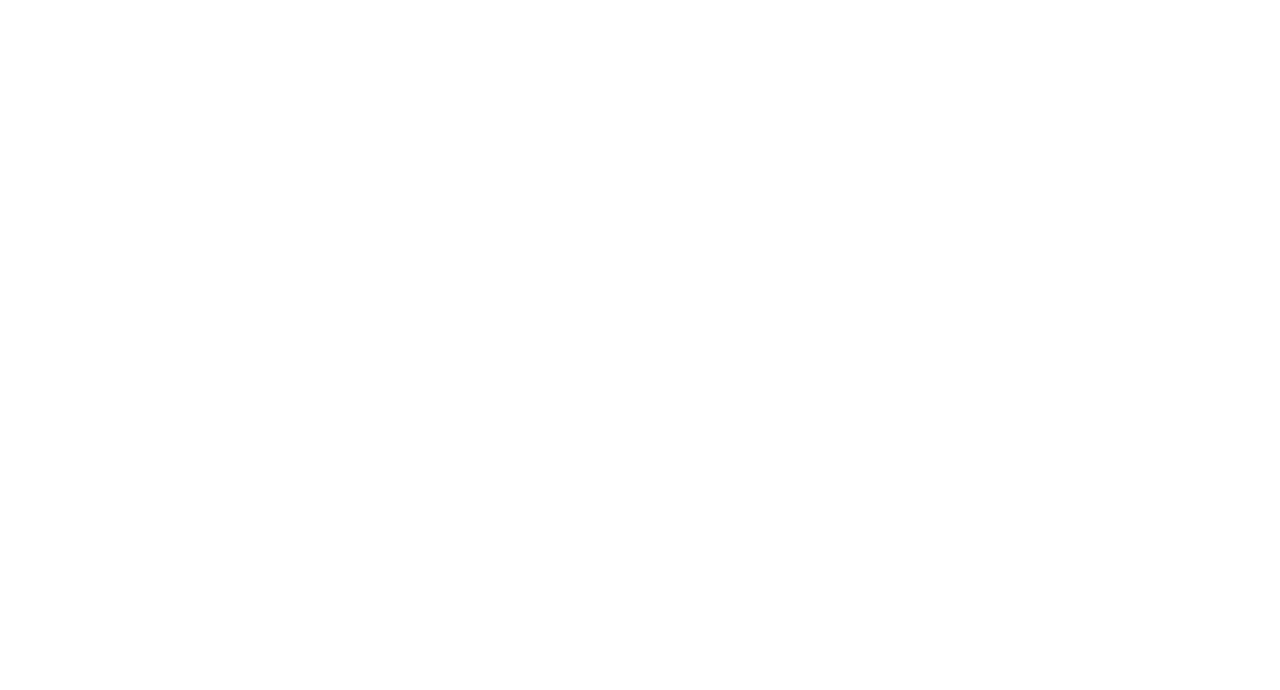
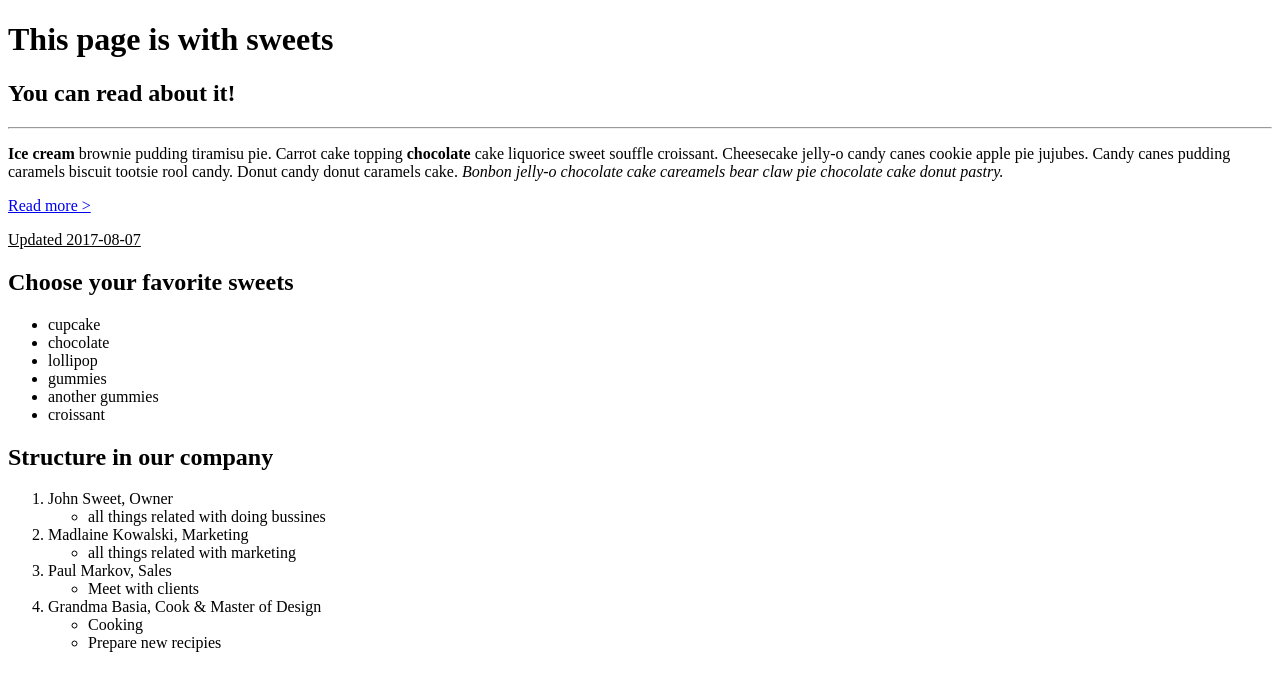
Before and after one commit to mareknibelski/exercises_html_css, a plain HTML site: page 02.Formatowanie_tekstu/index.html in a window 1280 px wide. Drawn offline with Linux system fonts and the light colour scheme.

Commit message:
add 2 work

```diff
--- a/02.Formatowanie_tekstu/index.html
+++ b/02.Formatowanie_tekstu/index.html
@@ -5,5 +5,50 @@
     <title>Task 2</title>
 </head>
 <body>
+  <h1>This page is with sweets</h1>
+  <h2>You can read about it!</h2>
+  <hr />
+  <p>
+    <b>Ice cream</b> brownie pudding tiramisu pie. Carrot
+    cake topping <b>chocolate</b> cake liquorice sweet souffle
+    croissant. Cheesecake jelly-o candy canes cookie apple pie
+    jujubes. Candy canes pudding caramels biscuit tootsie rool
+    candy. Donut candy donut caramels cake. <i>Bonbon jelly-o
+    chocolate cake careamels bear claw pie chocolate cake
+    donut pastry.</i>
+  </p>
+  <p>
+    <a href="#">Read more &#62;</a>
+  </p>
+  <u>Updated 2017-08-07</u>
+  <h2>Choose your favorite sweets</h2>
+  <ul>
+    <li>cupcake</li>
+    <li>chocolate</li>
+    <li>lollipop</li>
+    <li>gummies</li>
+    <li>another gummies</li>
+    <li>croissant</li>
+  </ul>
+  <h2>Structure in our company</h2>
+  <ol>
+    <li>John Sweet, Owner</li>
+    <ul>
+      <li>all things related with doing bussines</li>
+    </ul>
+    <li>Madlaine Kowalski, Marketing</li>
+    <ul>
+      <li>all things related with marketing</li>
+    </ul>
+    <li>Paul Markov, Sales</li>
+    <ul>
+      <li>Meet with clients</li>
+    </ul>
+    <li>Grandma Basia, Cook & Master of Design</li>
+    <ul>
+      <li>Cooking</li>
+      <li>Prepare new recipies</li>
+    </ul>
+  </ol>
 </body>
 </html>
```
